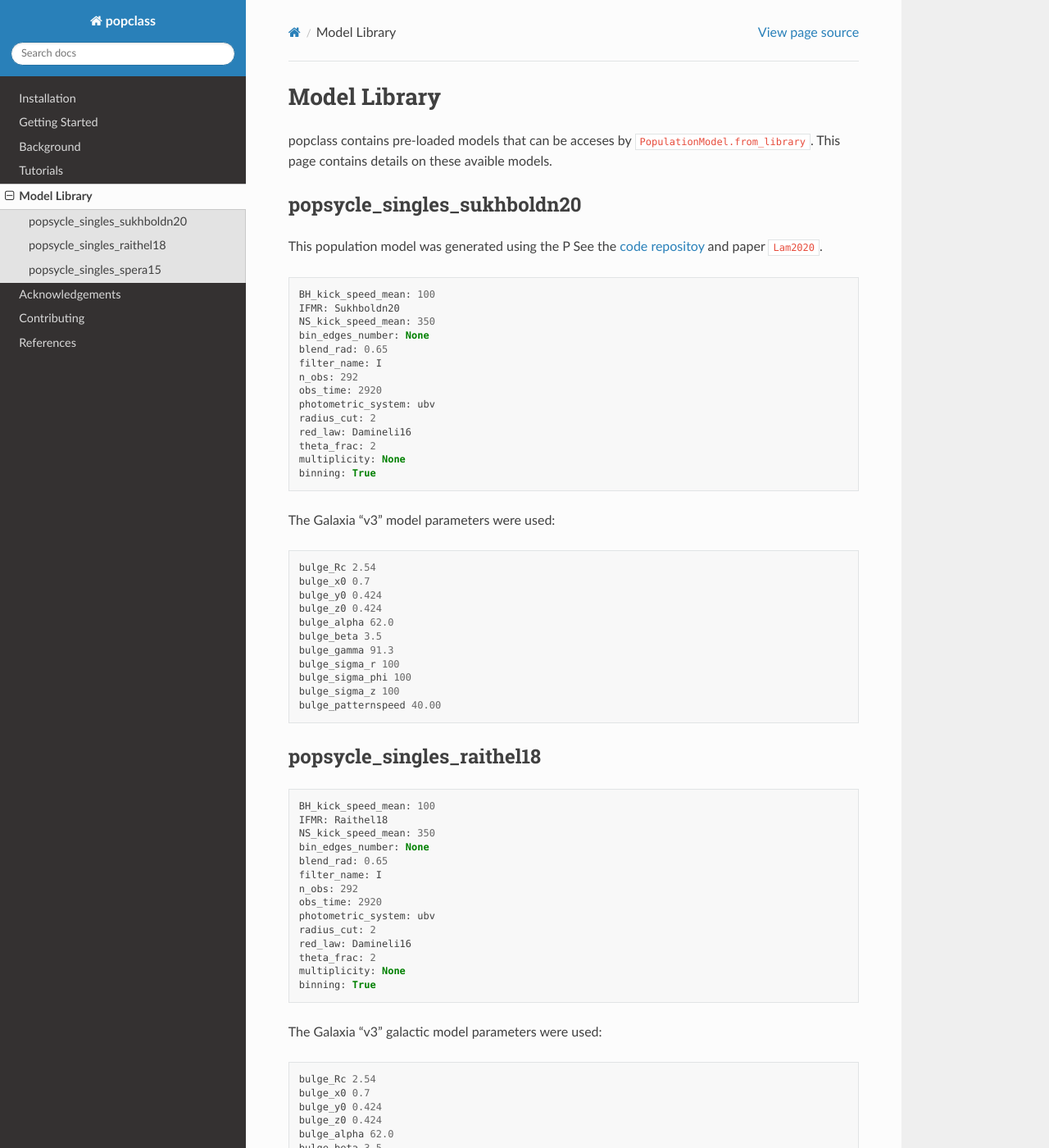
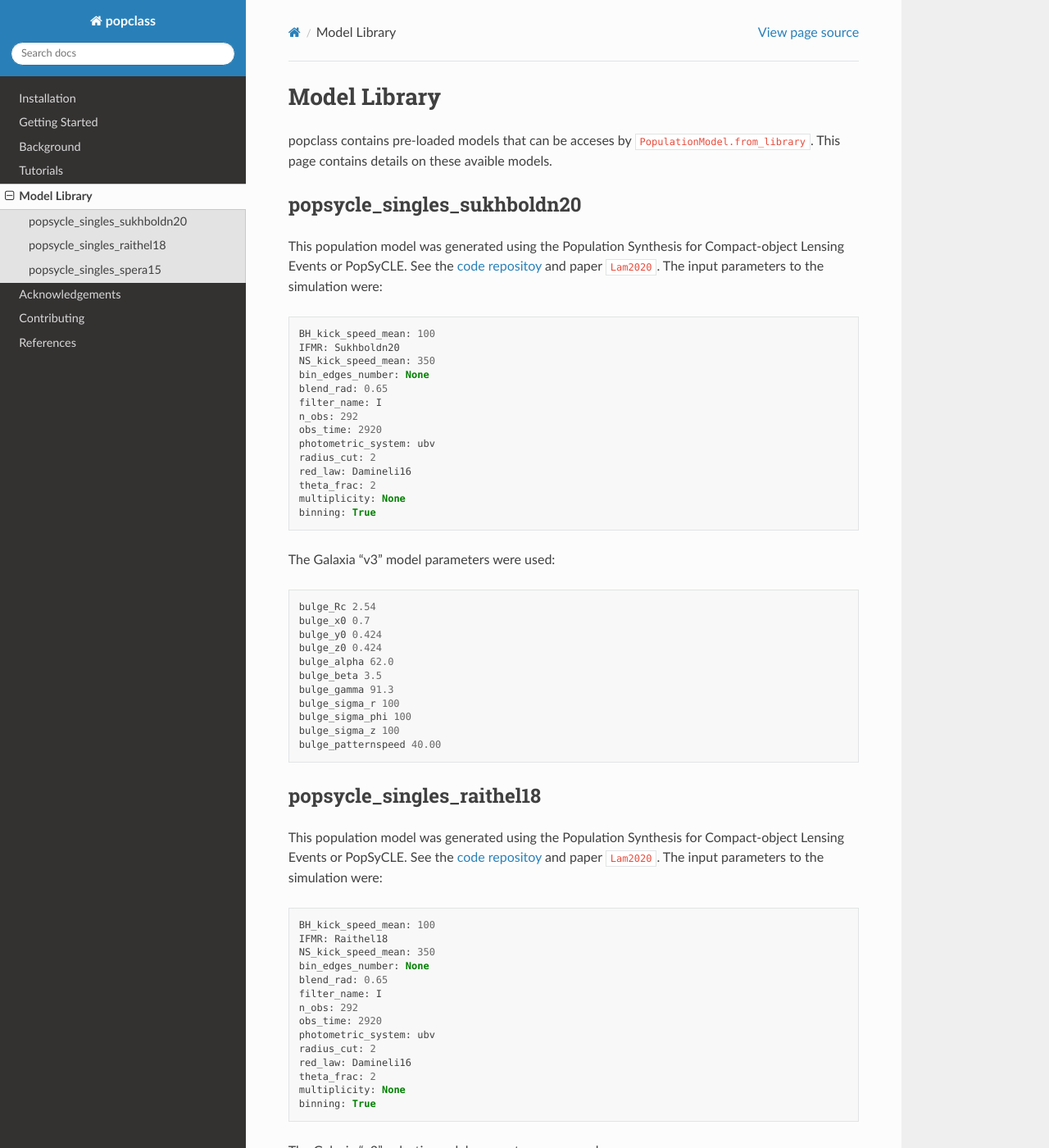
Before and after one commit to LLNL/popclass, a Sphinx documentation site: the page built from docs/source/library.rst, in a window 1280 px wide and 1400 px high. Shown: the whole window at 82% size. Built offline with Sphinx 7.4.7 and the Read the Docs theme 2.0.0, drawn with Linux system fonts in a browser that asks for light colours; cross-references to code outside the pages are shown as plain code; some of the changed text lies outside the part shown.

Commit message:
addeding documentation on avaible models

```diff
--- a/docs/source/gettingstarted.rst
+++ b/docs/source/gettingstarted.rst
@@ -45,7 +45,7 @@ with the sukhbold :cite:p:`Sukhbold2016` initial final mass relation.
     popsycle = pc.PopulationModel.from_library('popsycle_singles_sukhnoldn20')
 
 We will now combine all of this information to classify the lens,
-given the popsycle model and the event :math:`\logt_{E}-\log\pi_{E}` posterior.
+given the popsycle model and the event :math:`\log t_{E}-\log\pi_{E}` posterior.
 
 .. code-block:: python
 
--- a/docs/source/library.rst
+++ b/docs/source/library.rst
@@ -9,9 +9,9 @@ details on these avaible models.
 popsycle_singles_sukhboldn20
 ----------------------------
 
-This population model was generated using the P
-See the `code repositoy <https://github.com/jluastro/PopSyCLE/tree/main>`_
-and paper :cite:`Lam2020`.
+This population model was generated using the Population Synthesis for Compact-object Lensing Events
+or PopSyCLE. See the `code repositoy <https://github.com/jluastro/PopSyCLE/tree/main>`_
+and paper :cite:`Lam2020`. The input parameters to the simulation were:
 
 .. code::
 
@@ -50,6 +50,10 @@ The Galaxia "v3" model parameters were used:
 popsycle_singles_raithel18
 --------------------------
 
+This population model was generated using the Population Synthesis for Compact-object Lensing Events
+or PopSyCLE. See the `code repositoy <https://github.com/jluastro/PopSyCLE/tree/main>`_
+and paper :cite:`Lam2020`. The input parameters to the simulation were:
+
 .. code::
 
     BH_kick_speed_mean: 100
@@ -87,6 +91,10 @@ The Galaxia "v3" galactic model parameters were used:
 popsycle_singles_spera15
 ------------------------
 
+This population model was generated using the Population Synthesis for Compact-object Lensing Events
+or PopSyCLE. See the `code repositoy <https://github.com/jluastro/PopSyCLE/tree/main>`_
+and paper :cite:`Lam2020`. The input parameters to the simulation were:
+
 .. code::
 
     BH_kick_speed_mean: 100
```
